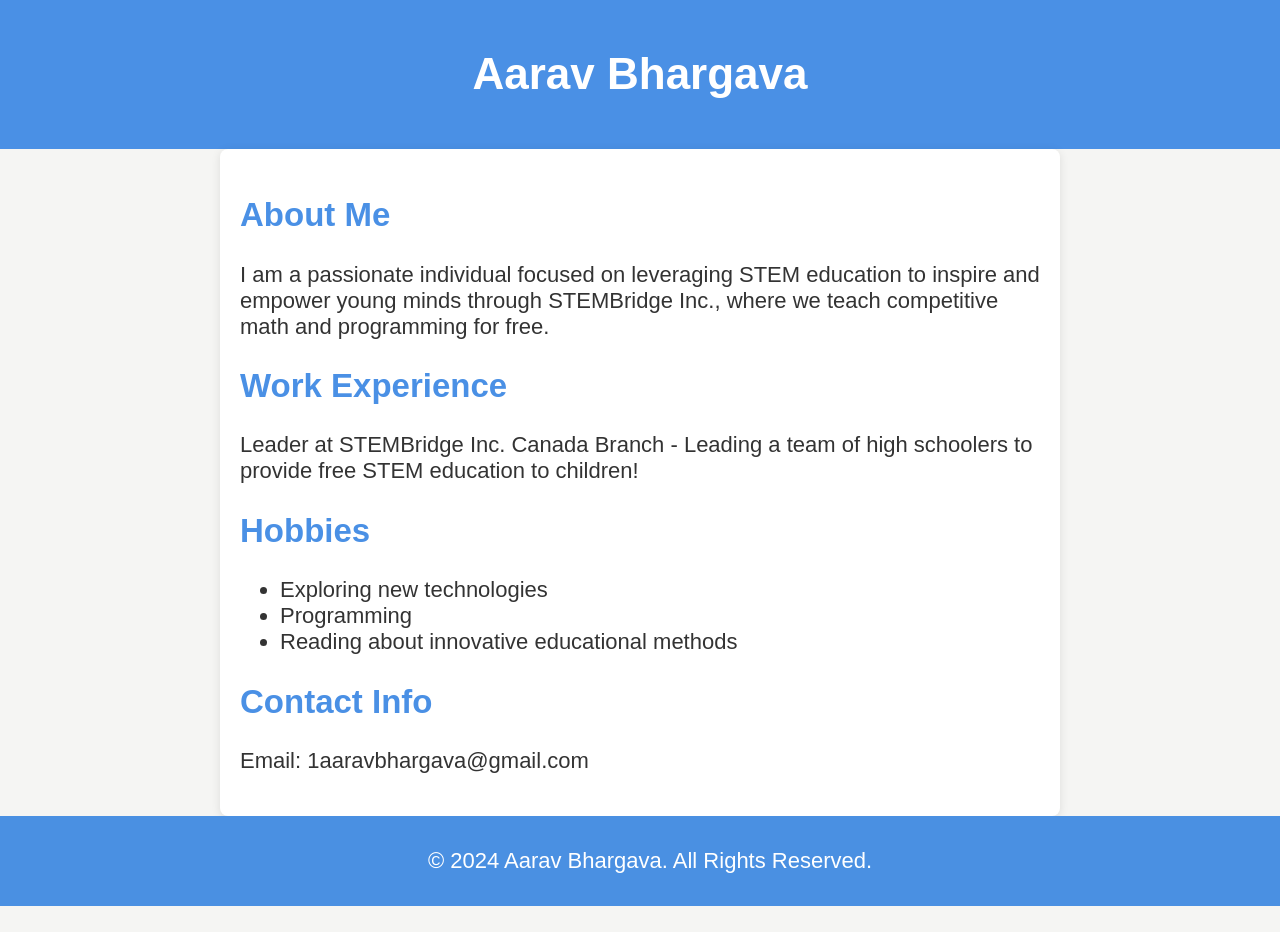
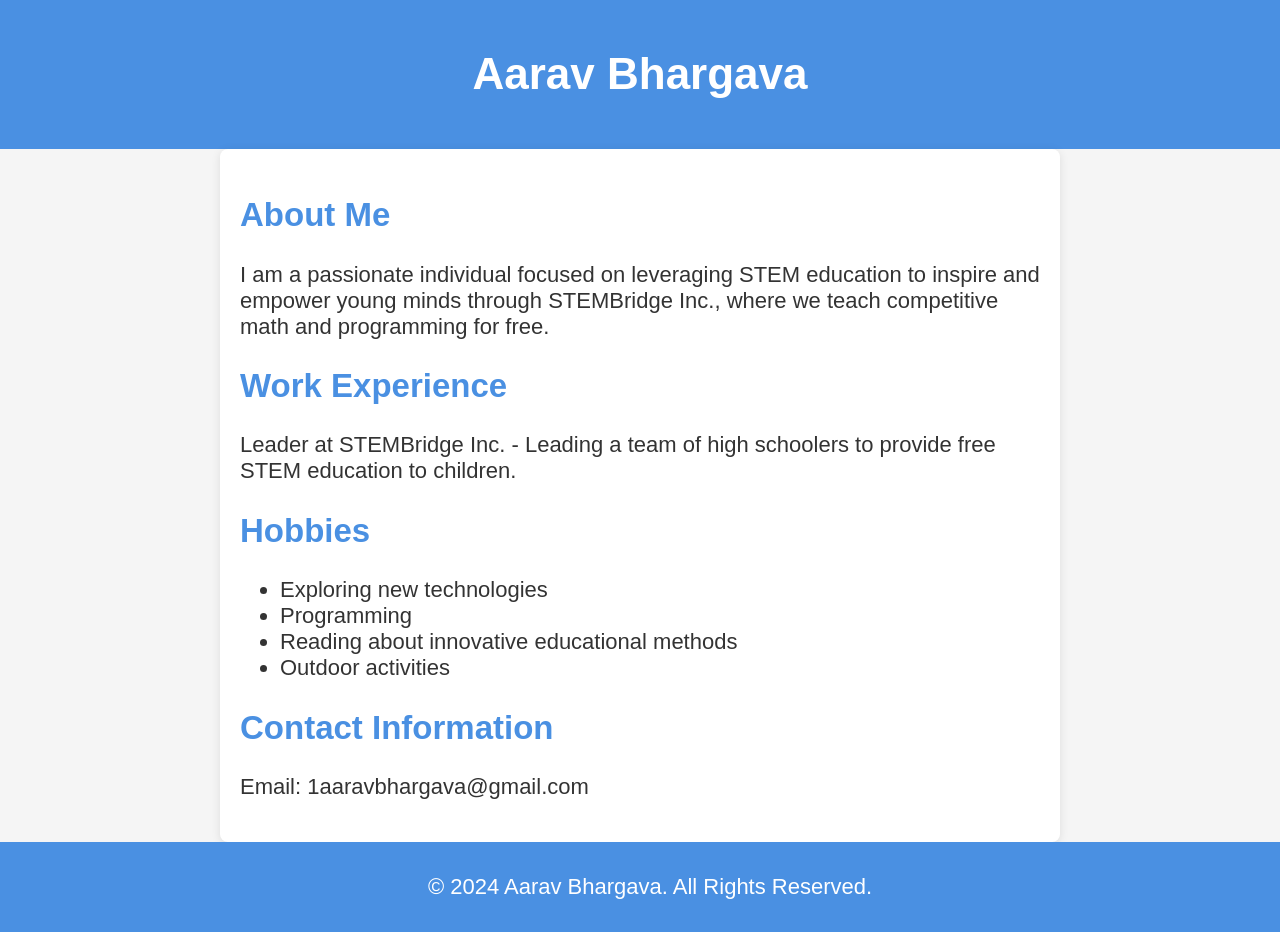
Before and after one commit to Aaru1801/AaravB.github.io, a plain HTML site: page index.html in a window 1280 px wide. Before the commit the page ends 906 px from the top, so only its background shows below. Drawn offline with Linux system fonts and the light colour scheme.

Commit message:
Update index.html

```diff
--- a/index.html
+++ b/index.html
@@ -9,15 +9,16 @@
             font-family: Arial, sans-serif;
             margin: 0;
             padding: 0;
-            background-color: #f5f5f3;
+            background-color: #f5f5f5;
             color: #333;
             font-size: 22px; /* Set font size to 22 pixels */
         }
         header {
-            background-color: #4a90e5;
+            background-color: #4a90e2;
             color: white;
             padding: 20px;
             text-align: center;
+            animation: fadeIn 1s ease; /* Animation for the header */
         }
         section {
             padding: 20px;
@@ -26,9 +27,13 @@
             background-color: white;
             border-radius: 8px;
             box-shadow: 0 2px 10px rgba(0, 0, 0, 0.1);
+            opacity: 0; /* Start hidden for animation */
+            transform: translateY(20px); /* Start slightly lower */
+            animation: slideIn 0.5s forwards; /* Animation for the section */
+            animation-delay: 0.5s; /* Delay for section animation */
         }
         h2 {
-            color: #4a90e5;
+            color: #4a90e2;
         }
         footer {
             text-align: center;
@@ -38,6 +43,16 @@
             position: relative;
             bottom: 0;
             width: 100%;
+        }
+
+        /* Animation keyframes */
+        @keyframes fadeIn {
+            from { opacity: 0; }
+            to { opacity: 1; }
+        }
+        @keyframes slideIn {
+            from { opacity: 0; transform: translateY(20px); }
+            to { opacity: 1; transform: translateY(0); }
         }
     </style>
 </head>
@@ -52,16 +67,17 @@
     <p>I am a passionate individual focused on leveraging STEM education to inspire and empower young minds through STEMBridge Inc., where we teach competitive math and programming for free.</p>
 
     <h2>Work Experience</h2>
-    <p>Leader at STEMBridge Inc. Canada Branch - Leading a team of high schoolers to provide free STEM education to children!</p>
+    <p>Leader at STEMBridge Inc. - Leading a team of high schoolers to provide free STEM education to children.</p>
 
     <h2>Hobbies</h2>
     <ul>
         <li>Exploring new technologies</li>
         <li>Programming</li>
         <li>Reading about innovative educational methods</li>
+        <li>Outdoor activities</li>
     </ul>
 
-    <h2>Contact Info</h2>
+    <h2>Contact Information</h2>
     <p>Email: 1aaravbhargava@gmail.com</p>
 </section>
 
```
